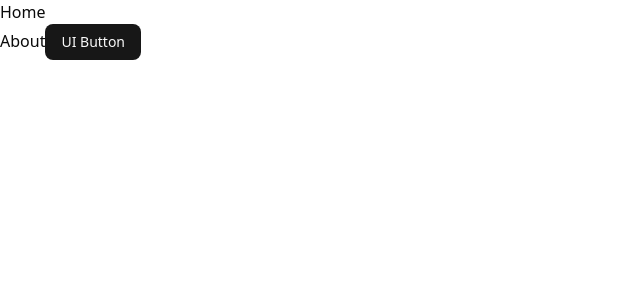
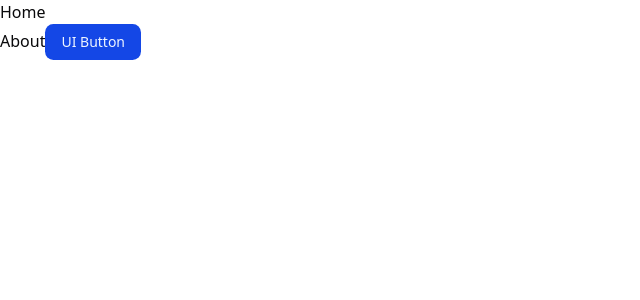
Before and after one commit to jpdrsanchez/case-cakto, a Next.js app: page / in a window 1280 px wide. Shown: the top 300 px of the page, without its empty margins (0-640 px from the left). Built offline with nearby package versions, Linux system fonts and the light colour scheme.

Commit message:
chore: update shadcn color theme

```diff
--- a/src/app/globals.css
+++ b/src/app/globals.css
@@ -47,72 +47,72 @@
 }
 
 :root {
-  --radius: 0.625rem;
+  --radius: 0.65rem;
   --background: oklch(1 0 0);
-  --foreground: oklch(0.145 0 0);
+  --foreground: oklch(0.141 0.005 285.823);
   --card: oklch(1 0 0);
-  --card-foreground: oklch(0.145 0 0);
+  --card-foreground: oklch(0.141 0.005 285.823);
   --popover: oklch(1 0 0);
-  --popover-foreground: oklch(0.145 0 0);
-  --primary: oklch(0.205 0 0);
-  --primary-foreground: oklch(0.985 0 0);
-  --secondary: oklch(0.97 0 0);
-  --secondary-foreground: oklch(0.205 0 0);
-  --muted: oklch(0.97 0 0);
-  --muted-foreground: oklch(0.556 0 0);
-  --accent: oklch(0.97 0 0);
-  --accent-foreground: oklch(0.205 0 0);
+  --popover-foreground: oklch(0.141 0.005 285.823);
+  --primary: oklch(0.488 0.243 264.376);
+  --primary-foreground: oklch(0.97 0.014 254.604);
+  --secondary: oklch(0.967 0.001 286.375);
+  --secondary-foreground: oklch(0.21 0.006 285.885);
+  --muted: oklch(0.967 0.001 286.375);
+  --muted-foreground: oklch(0.552 0.016 285.938);
+  --accent: oklch(0.967 0.001 286.375);
+  --accent-foreground: oklch(0.21 0.006 285.885);
   --destructive: oklch(0.577 0.245 27.325);
-  --border: oklch(0.922 0 0);
-  --input: oklch(0.922 0 0);
+  --border: oklch(0.92 0.004 286.32);
+  --input: oklch(0.92 0.004 286.32);
   --ring: oklch(0.708 0 0);
-  --chart-1: oklch(0.646 0.222 41.116);
-  --chart-2: oklch(0.6 0.118 184.704);
-  --chart-3: oklch(0.398 0.07 227.392);
-  --chart-4: oklch(0.828 0.189 84.429);
-  --chart-5: oklch(0.769 0.188 70.08);
+  --chart-1: oklch(0.809 0.105 251.813);
+  --chart-2: oklch(0.623 0.214 259.815);
+  --chart-3: oklch(0.546 0.245 262.881);
+  --chart-4: oklch(0.488 0.243 264.376);
+  --chart-5: oklch(0.424 0.199 265.638);
   --sidebar: oklch(0.985 0 0);
-  --sidebar-foreground: oklch(0.145 0 0);
-  --sidebar-primary: oklch(0.205 0 0);
-  --sidebar-primary-foreground: oklch(0.985 0 0);
-  --sidebar-accent: oklch(0.97 0 0);
-  --sidebar-accent-foreground: oklch(0.205 0 0);
-  --sidebar-border: oklch(0.922 0 0);
+  --sidebar-foreground: oklch(0.141 0.005 285.823);
+  --sidebar-primary: oklch(0.546 0.245 262.881);
+  --sidebar-primary-foreground: oklch(0.97 0.014 254.604);
+  --sidebar-accent: oklch(0.967 0.001 286.375);
+  --sidebar-accent-foreground: oklch(0.21 0.006 285.885);
+  --sidebar-border: oklch(0.92 0.004 286.32);
   --sidebar-ring: oklch(0.708 0 0);
 }
 
 .dark {
-  --background: oklch(0.145 0 0);
+  --background: oklch(0.141 0.005 285.823);
   --foreground: oklch(0.985 0 0);
-  --card: oklch(0.205 0 0);
+  --card: oklch(0.21 0.006 285.885);
   --card-foreground: oklch(0.985 0 0);
-  --popover: oklch(0.205 0 0);
+  --popover: oklch(0.21 0.006 285.885);
   --popover-foreground: oklch(0.985 0 0);
-  --primary: oklch(0.922 0 0);
-  --primary-foreground: oklch(0.205 0 0);
-  --secondary: oklch(0.269 0 0);
+  --primary: oklch(0.488 0.243 264.376);
+  --primary-foreground: oklch(0.97 0.014 254.604);
+  --secondary: oklch(0.274 0.006 286.033);
   --secondary-foreground: oklch(0.985 0 0);
-  --muted: oklch(0.269 0 0);
-  --muted-foreground: oklch(0.708 0 0);
-  --accent: oklch(0.269 0 0);
+  --muted: oklch(0.274 0.006 286.033);
+  --muted-foreground: oklch(0.705 0.015 286.067);
+  --accent: oklch(0.274 0.006 286.033);
   --accent-foreground: oklch(0.985 0 0);
   --destructive: oklch(0.704 0.191 22.216);
   --border: oklch(1 0 0 / 10%);
   --input: oklch(1 0 0 / 15%);
   --ring: oklch(0.556 0 0);
-  --chart-1: oklch(0.488 0.243 264.376);
-  --chart-2: oklch(0.696 0.17 162.48);
-  --chart-3: oklch(0.769 0.188 70.08);
-  --chart-4: oklch(0.627 0.265 303.9);
-  --chart-5: oklch(0.645 0.246 16.439);
-  --sidebar: oklch(0.205 0 0);
+  --chart-1: oklch(0.809 0.105 251.813);
+  --chart-2: oklch(0.623 0.214 259.815);
+  --chart-3: oklch(0.546 0.245 262.881);
+  --chart-4: oklch(0.488 0.243 264.376);
+  --chart-5: oklch(0.424 0.199 265.638);
+  --sidebar: oklch(0.21 0.006 285.885);
   --sidebar-foreground: oklch(0.985 0 0);
-  --sidebar-primary: oklch(0.488 0.243 264.376);
-  --sidebar-primary-foreground: oklch(0.985 0 0);
-  --sidebar-accent: oklch(0.269 0 0);
+  --sidebar-primary: oklch(0.623 0.214 259.815);
+  --sidebar-primary-foreground: oklch(0.97 0.014 254.604);
+  --sidebar-accent: oklch(0.274 0.006 286.033);
   --sidebar-accent-foreground: oklch(0.985 0 0);
   --sidebar-border: oklch(1 0 0 / 10%);
-  --sidebar-ring: oklch(0.556 0 0);
+  --sidebar-ring: oklch(0.439 0 0);
 }
 
 @layer base {
```
